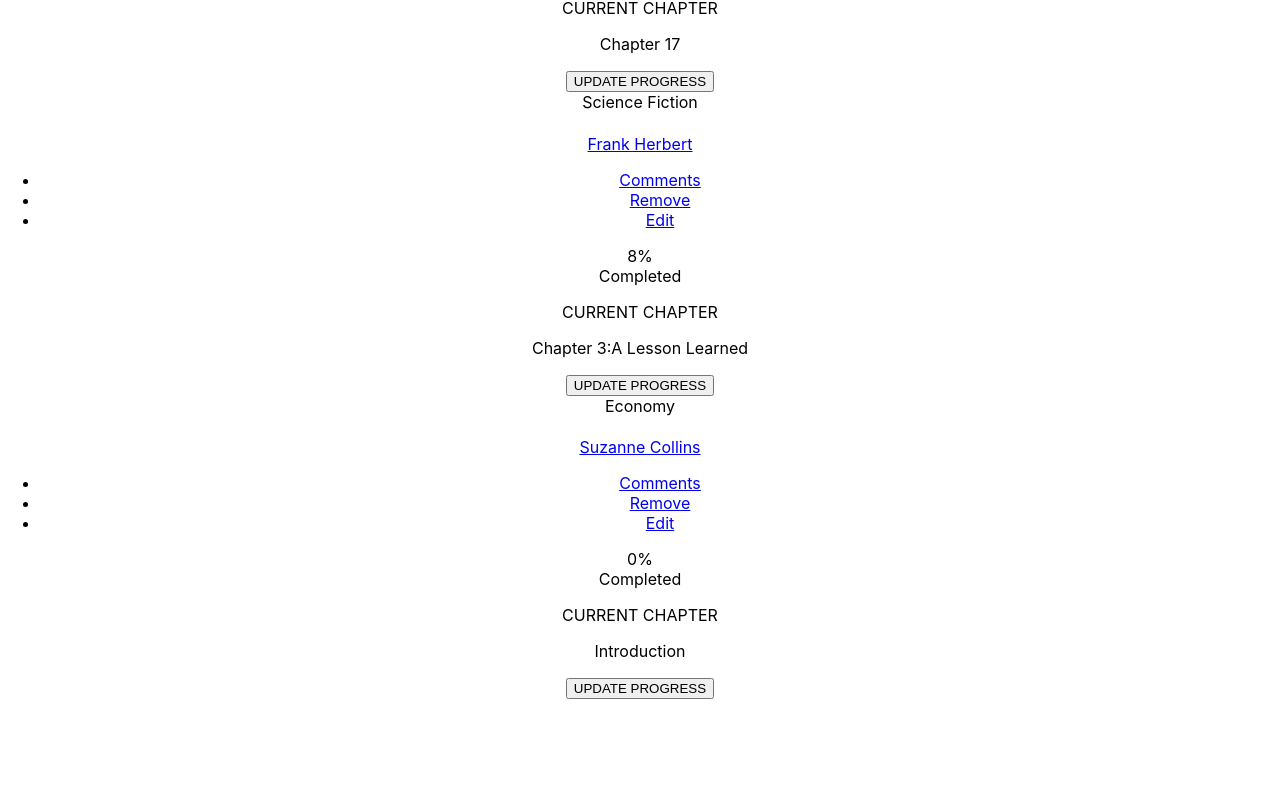
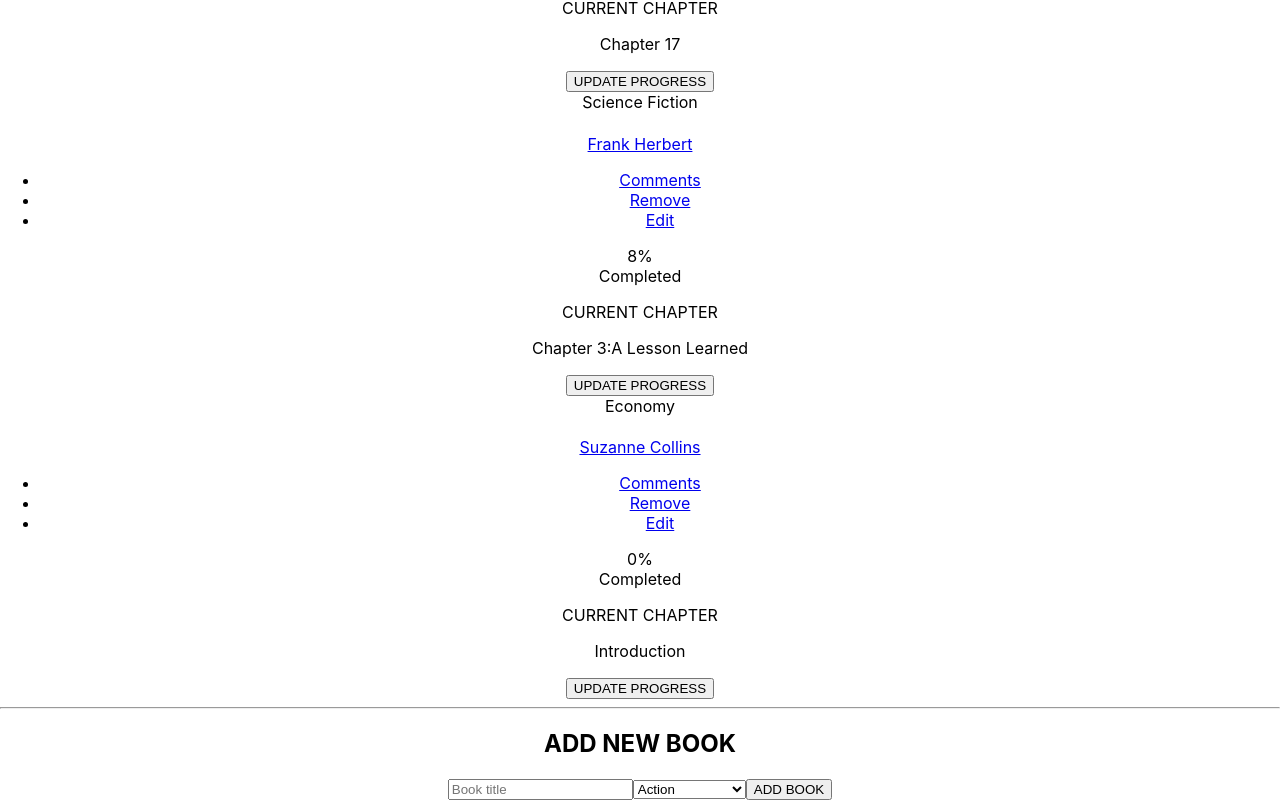
Before and after one commit to olawale-o/react-bookstore, a React (Create React App) app: page / in a window 1280 px wide. Shown: the part 303-1103 px from the top of the page. Before the commit the page ends 1002 px from the top, so only its background shows below. Built offline with nearby package versions, Linux system fonts and the light colour scheme.

Commit message:
Import AddBook.js in Books.js file

```diff
--- a/src/components/AddBook.js
+++ b/src/components/AddBook.js
@@ -10,6 +10,7 @@
         <option value="science-fiction">Science Fiction</option>
         <option value="economy">Economy</option>
       </select>
+      <button type="button">ADD BOOK</button>
     </div>
   </div>
 );
--- a/src/components/Books.js
+++ b/src/components/Books.js
@@ -1,12 +1,17 @@
 import React from 'react';
 import booksArray from '../data/index';
 import SingleBook from './SingleBook';
+import AddBook from './AddBook';
 
 const Books = () => {
   const books = booksArray.map((book) => <SingleBook book={book} key={book.id} />);
   return (
     <div className="Books">
-      { books }
+      <div className="book-lists">
+        { books }
+      </div>
+      <hr />
+      <AddBook />
     </div>
   );
 };
```
Lines whose indentation alone changed are shown as unchanged.
